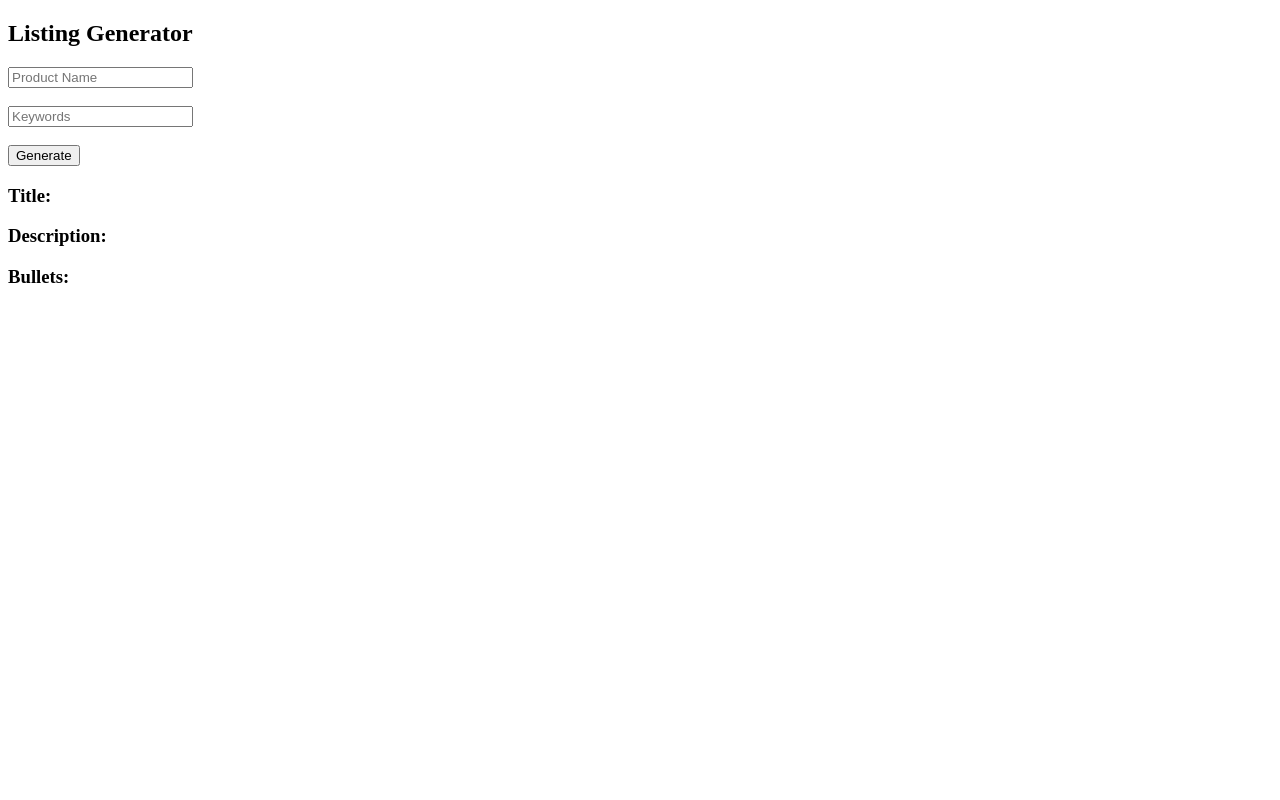
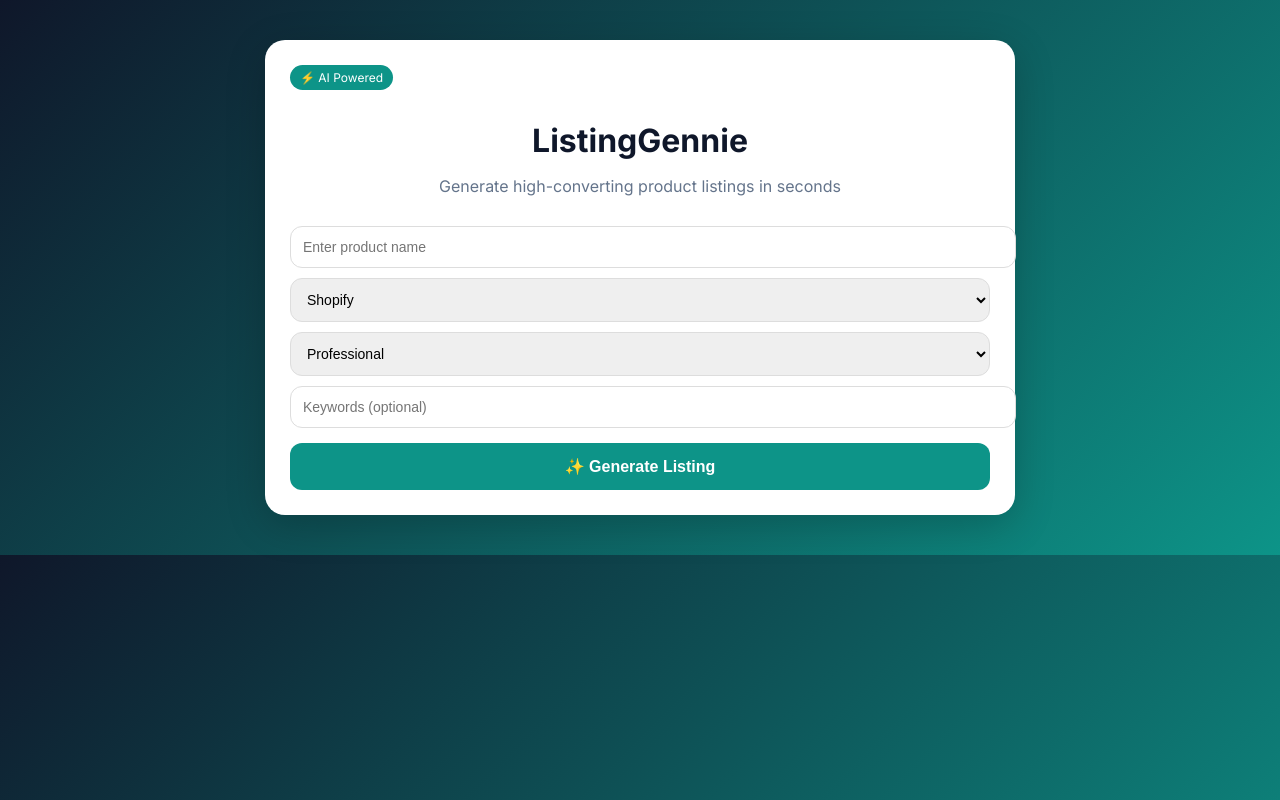
Before and after one commit to ritesh3397/listinggenie, a plain HTML site: page Generater.html in a window 1280 px wide. Drawn offline with Linux system fonts and the light colour scheme.

Commit message:
Update Generater.html

```diff
--- a/Generater.html
+++ b/Generater.html
@@ -1,86 +1,207 @@
 <!DOCTYPE html>
 <html lang="en">
 <head>
-  <meta charset="UTF-8"/>
-  <meta name="viewport" content="width=device-width, initial-scale=1.0"/>
-  <title>Generator – ListingGennie</title>
+<meta charset="UTF-8">
+<meta name="viewport" content="width=device-width, initial-scale=1.0">
+<title>ListingGennie</title>
+
+<link href="https://fonts.googleapis.com/css2?family=Inter:wght@300;400;600;700&display=swap" rel="stylesheet">
+
+<style>
+body{
+  font-family:'Inter',sans-serif;
+  background:linear-gradient(135deg,#0f172a,#0d9488);
+  margin:0;
+  color:#0f172a;
+}
+
+.container{
+  max-width:700px;
+  margin:40px auto;
+  background:white;
+  padding:25px;
+  border-radius:20px;
+  box-shadow:0 10px 40px rgba(0,0,0,0.2);
+}
+
+h1{
+  text-align:center;
+  margin-bottom:5px;
+}
+
+.sub{
+  text-align:center;
+  color:#64748b;
+  margin-bottom:20px;
+}
+
+input,select{
+  width:100%;
+  padding:12px;
+  margin-top:10px;
+  border-radius:12px;
+  border:1px solid #ddd;
+  font-size:14px;
+}
+
+button{
+  width:100%;
+  padding:14px;
+  margin-top:15px;
+  border:none;
+  border-radius:12px;
+  background:#0d9488;
+  color:white;
+  font-size:16px;
+  font-weight:600;
+  cursor:pointer;
+}
+
+button:hover{
+  background:#0f766e;
+}
+
+.loader{
+  text-align:center;
+  display:none;
+  margin-top:20px;
+}
+
+.result{
+  margin-top:20px;
+  padding:15px;
+  border-radius:12px;
+  background:#f1f5f9;
+}
+
+.copy{
+  float:right;
+  cursor:pointer;
+  color:#0d9488;
+  font-size:12px;
+}
+
+.badge{
+  display:inline-block;
+  background:#0d9488;
+  color:white;
+  padding:5px 10px;
+  border-radius:50px;
+  font-size:12px;
+  margin-bottom:10px;
+}
+</style>
 </head>
 
 <body>
 
-<h2>Listing Generator</h2>
+<div class="container">
 
-<input type="text" id="productName" placeholder="Product Name"/>
-<br><br>
+<div class="badge">⚡ AI Powered</div>
 
-<input type="text" id="keywords" placeholder="Keywords"/>
-<br><br>
+<h1>ListingGennie</h1>
+<p class="sub">Generate high-converting product listings in seconds</p>
 
-<button onclick="generate()">Generate</button>
+<input id="productName" placeholder="Enter product name"/>
 
-<p id="loader" style="display:none;">Loading...</p>
-<p id="errorBox" style="color:red;"></p>
+<select id="platform">
+<option>Shopify</option>
+<option>Amazon</option>
+<option>Dropshipping</option>
+<option>Flipkart</option>
+</select>
 
-<h3>Title:</h3>
-<p id="titleResult"></p>
+<select id="tone">
+<option>Professional</option>
+<option>Casual</option>
+<option>Luxury</option>
+<option>Persuasive</option>
+</select>
 
-<h3>Description:</h3>
-<p id="descResult"></p>
+<input id="keywords" placeholder="Keywords (optional)"/>
 
-<h3>Bullets:</h3>
-<p id="bulletsResult"></p>
+<button onclick="generate()">✨ Generate Listing</button>
 
-<!-- ✅ SCRIPT LAST ME -->
+<div class="loader" id="loader">⏳ Generating magic...</div>
+
+<div id="resultBox" style="display:none">
+
+<div class="result">
+<b>Title</b>
+<span class="copy" onclick="copy('title')">Copy</span>
+<p id="title"></p>
+</div>
+
+<div class="result">
+<b>Description</b>
+<span class="copy" onclick="copy('desc')">Copy</span>
+<p id="desc"></p>
+</div>
+
+<div class="result">
+<b>Bullets</b>
+<span class="copy" onclick="copy('bullets')">Copy</span>
+<p id="bullets"></p>
+</div>
+
+<button onclick="generate()">🔁 Regenerate</button>
+
+</div>
+
+</div>
+
 <script>
-async function generate() {
-  console.log("🔥 GENERATE STARTED");
 
-  const productName = document.getElementById("productName").value.trim();
-  const keywords = document.getElementById("keywords").value.trim();
+async function generate(){
+  const product = document.getElementById("productName").value;
+  const platform = document.getElementById("platform").value;
+  const tone = document.getElementById("tone").value;
+  const keywords = document.getElementById("keywords").value;
 
-  const errorBox = document.getElementById("errorBox");
-  const loader = document.getElementById("loader");
-
-  errorBox.innerText = "";
-
-  if (!productName) {
-    errorBox.innerText = "❌ Product name required";
+  if(!product){
+    alert("Enter product name");
     return;
   }
 
-  try {
-    loader.style.display = "block";
+  document.getElementById("loader").style.display="block";
+  document.getElementById("resultBox").style.display="none";
 
-    const res = await fetch("/api/generate", {
-      method: "POST",
-      headers: {
-        "Content-Type": "application/json"
+  try{
+    const res = await fetch("/api/generate",{
+      method:"POST",
+      headers:{
+        "Content-Type":"application/json"
       },
-      body: JSON.stringify({
-        product: productName,
-        keywords: keywords
-      })
+      body:JSON.stringify({ product, platform, tone, keywords })
     });
 
     const data = await res.json();
-    console.log(data);
 
-    alert(JSON.stringify(data));
-    loader.style.display = "none";
+    document.getElementById("loader").style.display="none";
 
-    if (!res.ok) {
-      throw new Error(data.error || "Something went wrong");
+    if(data.error){
+      alert(data.error);
+      return;
     }
 
-    document.getElementById("titleResult").innerText = data.title;
-    document.getElementById("descResult").innerText = data.description;
-    document.getElementById("bulletsResult").innerText = data.bullets;
+    document.getElementById("title").innerText = data.title;
+    document.getElementById("desc").innerText = data.description;
+    document.getElementById("bullets").innerText = data.bullets;
 
-  } catch (err) {
-    loader.style.display = "none";
-    errorBox.innerText = "❌ " + err.message;
+    document.getElementById("resultBox").style.display="block";
+
+  }catch(err){
+    document.getElementById("loader").style.display="none";
+    alert("Error: "+err.message);
   }
 }
+
+function copy(id){
+  const text = document.getElementById(id).innerText;
+  navigator.clipboard.writeText(text);
+  alert("Copied!");
+}
+
 </script>
 
 </body>
```
